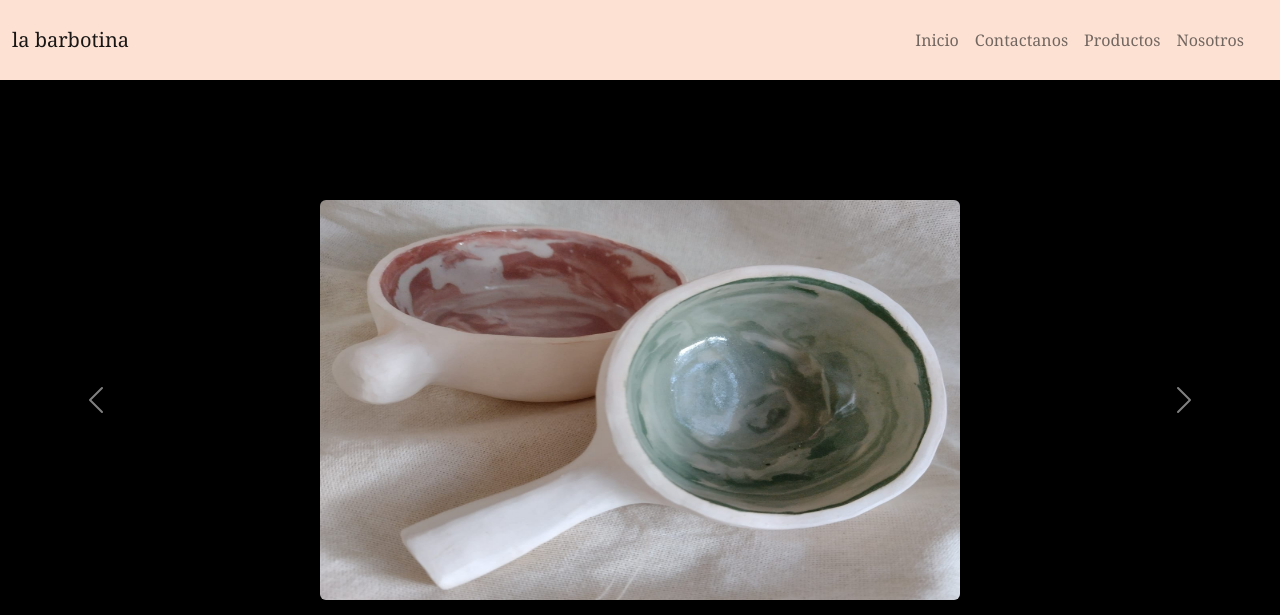
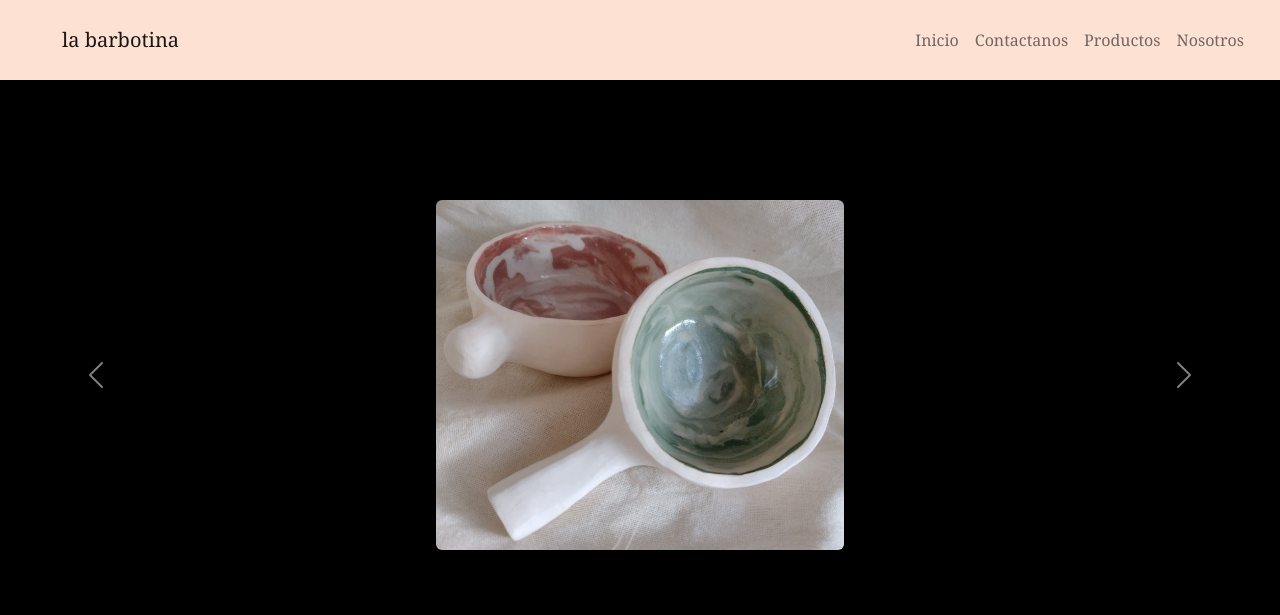
Before and after one commit to Fedecow/RepoCoder, a plain HTML site: page html/nosotros.html in a window 1280 px wide. Shown: the top 615 px of the page. Drawn offline with nearby package versions, Linux system fonts and the light colour scheme.

Commit message:
cambios 23/08

```diff
--- a/html/nosotros.html
+++ b/html/nosotros.html
@@ -18,7 +18,7 @@
      <!-------------Comienzo de Header------------>
      <nav class="navbar navbar-expand-lg bg-light fixed-top navegacion">
         <div class="container-fluid navegacion">
-          <a class="navbar-brand" href="#">la barbotina</a>
+          <a class="navbar-brand logoBarb" href="#">la barbotina</a>
           <button class="navbar-toggler" type="button" data-bs-toggle="offcanvas" data-bs-target="#offcanvasNavbar" aria-controls="offcanvasNavbar">
             <span class="navbar-toggler-icon"></span>
           </button>
--- a/style.css
+++ b/style.css
@@ -282,8 +282,10 @@ footer {
 
 
 .imagenNosotros {
-    width: 50vw;
-    max-height: 50vh;
+
+    object-fit: cover;
+
+    max-height: 350px;
     margin: 200px;
 
 
@@ -356,6 +358,10 @@ footer {
 
 
 /*****************Comienzo Contactanos*********************/
+
+.logoBarb {
+    padding: 0 50px;
+}
 
 .contenedorMainDos {
     max-height: 100%;
```
Also changed, not shown: html/contactanos.html (+1 -1 lines), html/productos.html (+1 -1 lines), index.html (+1 -1 lines).
